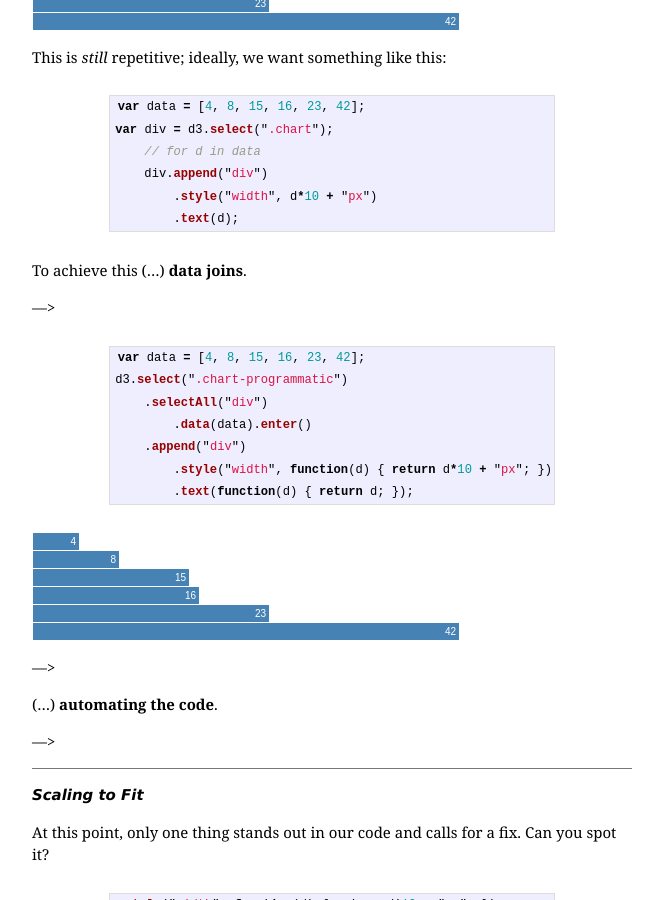
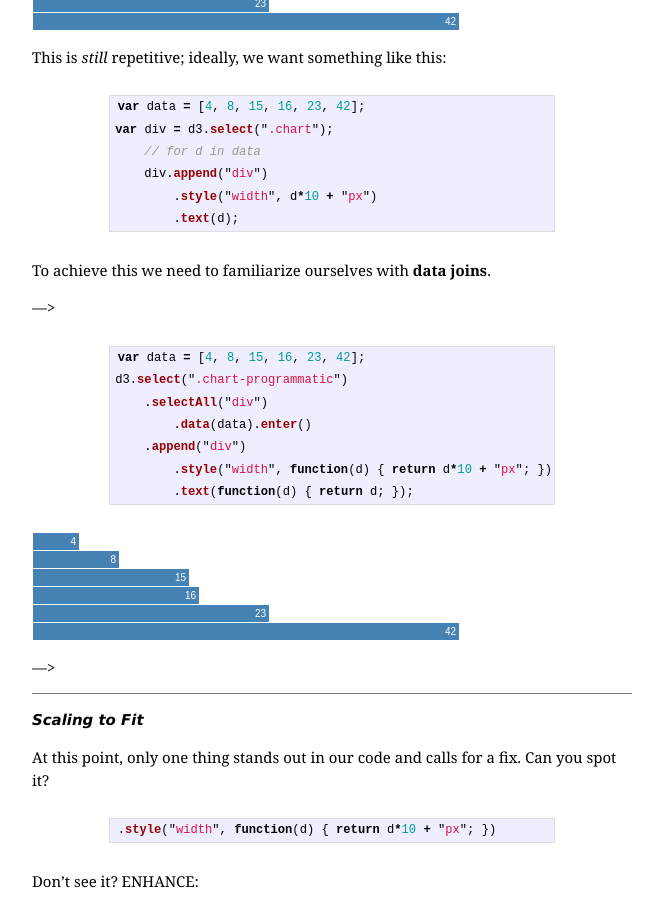
Before and after one commit to ndarville/ndarville.github.io, a Jekyll site: the page built from _posts/2013-11-10-a-bar-chart.markdown, in a window 1280 px wide and 900 px high, scrolled down 9519 px. Shown: the whole window, without its empty margins (308-971 px from the left). Built offline with Jekyll 4.4.1, drawn with Linux system fonts in a browser that asks for light colours; Markdown is read by kramdown in place of the engine named in the settings.

Commit message:
Better placeholder for data-join section in bar tut

````diff
--- a/_posts/2013-11-10-a-bar-chart.markdown
+++ b/_posts/2013-11-10-a-bar-chart.markdown
@@ -535,7 +535,7 @@ var div = d3.select(".chart");
         .text(d);
 ```
 
-To achieve this (...) **data joins**.
+To achieve this we need to familiarize ourselves with **data joins**.
 
 --->
 
@@ -560,10 +560,6 @@ d3.select(".chart-programmatic")
             .style("width", function(d) { return d*10 + "px"; })
             .text(function(d) { return d; });
 </script>
-
---->
-
-(...) **automating the code**.
 
 --->
 
````
